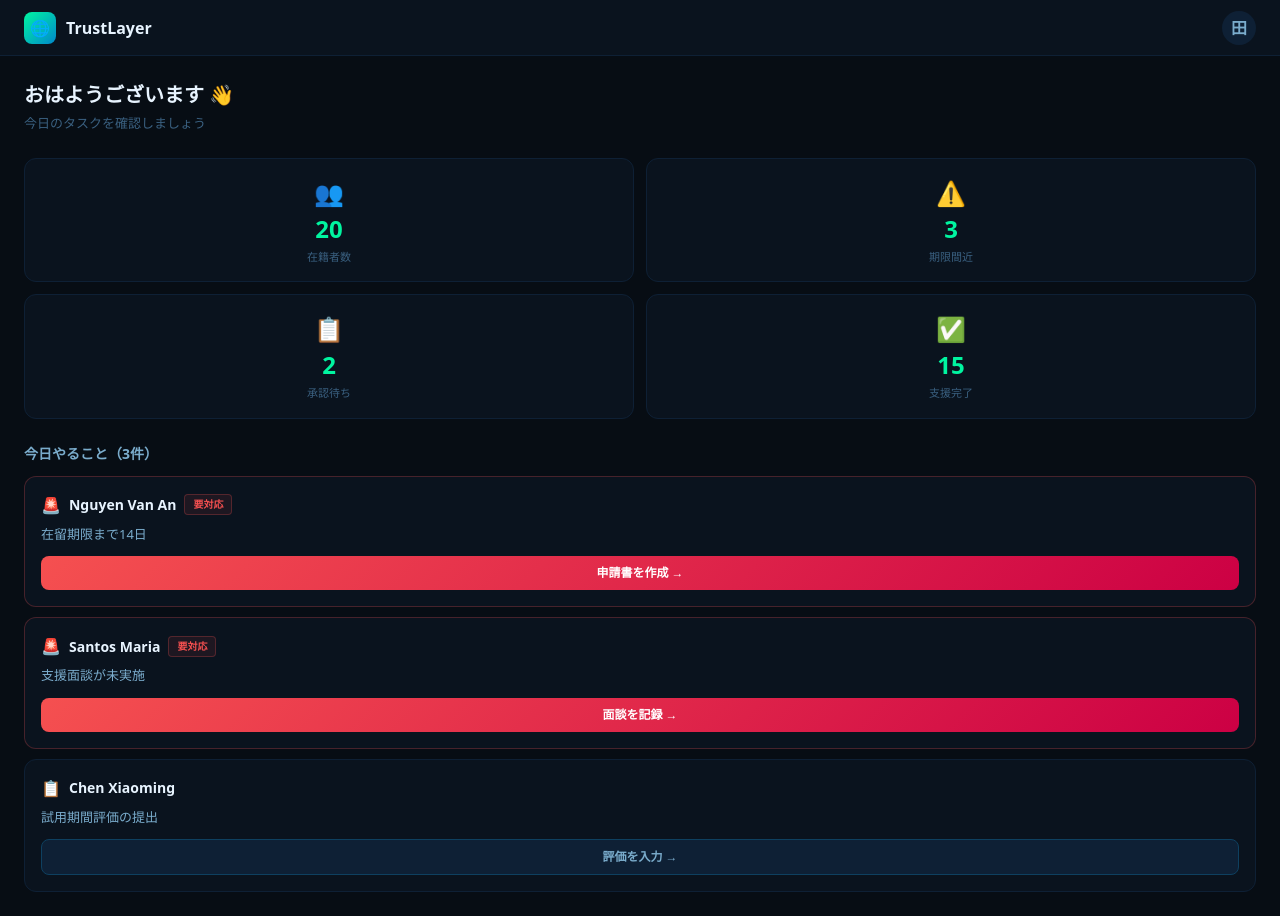
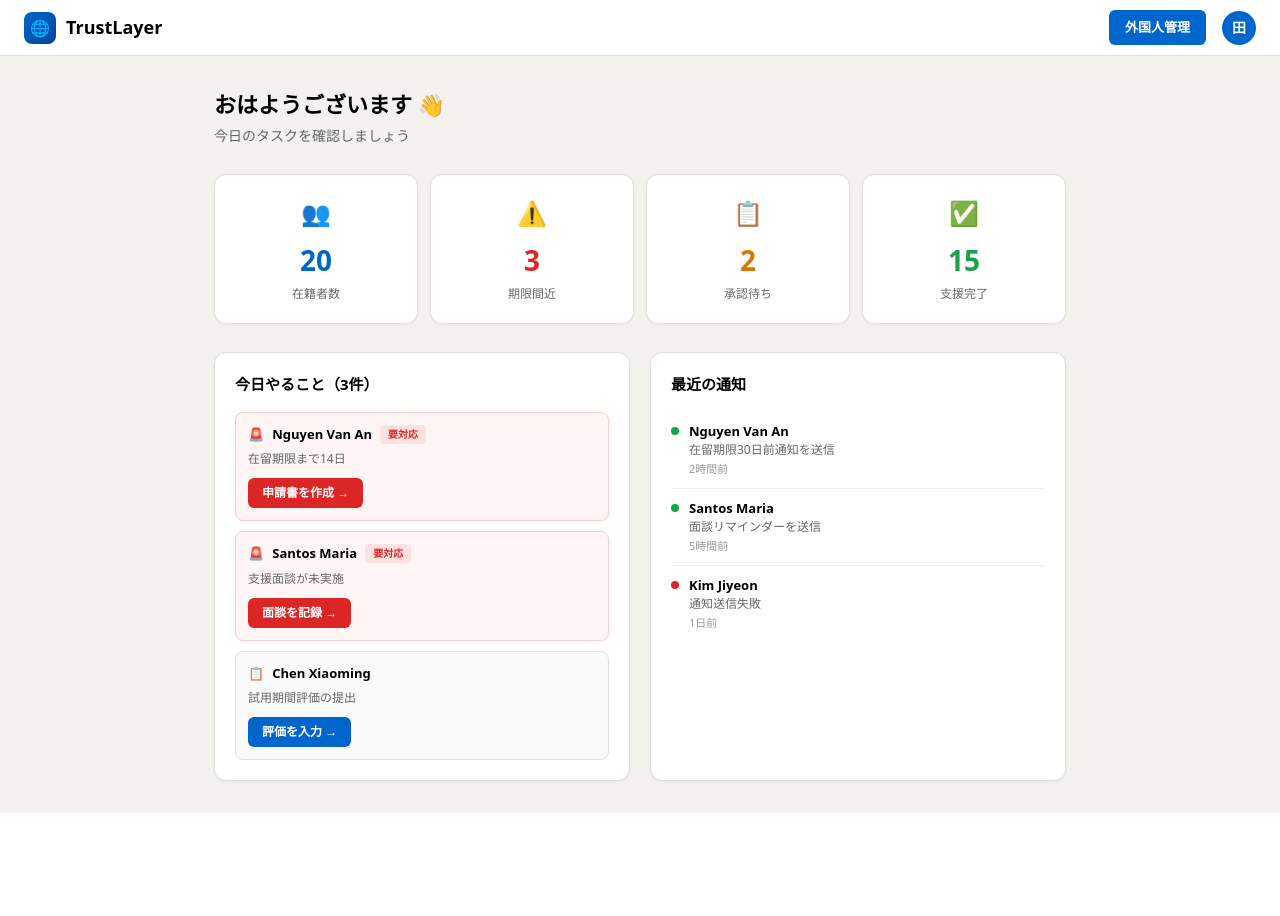
Before and after one commit to Bin-O/trustlayer, a Next.js app: page /dashboard in a window 1280 px wide. After the commit the page ends 813 px from the top, so only its background shows below. Built offline with nearby package versions, Linux system fonts and the light colour scheme.

Commit message:
UIを白ベースに修正

```diff
--- a/app/dashboard/page.tsx
+++ b/app/dashboard/page.tsx
@@ -1,51 +1,90 @@
+'use client'
+import { useRouter } from 'next/navigation'
+
 export default function Dashboard() {
+  const router = useRouter()
   const tasks = [
     {id:1, urgent:true, name:"Nguyen Van An", msg:"在留期限まで14日", action:"申請書を作成"},
     {id:2, urgent:true, name:"Santos Maria", msg:"支援面談が未実施", action:"面談を記録"},
     {id:3, urgent:false, name:"Chen Xiaoming", msg:"試用期間評価の提出", action:"評価を入力"},
-  ];
+  ]
   const stats = [
-    {icon:"👥", num:20, label:"在籍者数"},
-    {icon:"⚠️", num:3, label:"期限間近"},
-    {icon:"📋", num:2, label:"承認待ち"},
-    {icon:"✅", num:15, label:"支援完了"},
-  ];
+    {icon:"👥", num:20, label:"在籍者数", color:"#0066cc"},
+    {icon:"⚠️", num:3, label:"期限間近", color:"#dc2626"},
+    {icon:"📋", num:2, label:"承認待ち", color:"#d97706"},
+    {icon:"✅", num:15, label:"支援完了", color:"#16a34a"},
+  ]
   return (
-    <div style={{minHeight:"100vh",background:"#070d14",fontFamily:"system-ui,sans-serif",color:"#c8d8e8"}}>
-      <div style={{background:"#0a131e",borderBottom:"1px solid #0e2035",padding:"0 24px",height:56,display:"flex",alignItems:"center",justifyContent:"space-between"}}>
+    <div style={{minHeight:"100vh",background:"#f3f2ef",fontFamily:"system-ui,sans-serif"}}>
+      {/* Header */}
+      <div style={{background:"#fff",borderBottom:"1px solid #e0e0e0",padding:"0 24px",height:56,display:"flex",alignItems:"center",justifyContent:"space-between",position:"sticky",top:0,zIndex:100}}>
         <div style={{display:"flex",alignItems:"center",gap:10}}>
-          <div style={{width:32,height:32,borderRadius:8,background:"linear-gradient(135deg,#00f5a0,#0088cc)",display:"flex",alignItems:"center",justifyContent:"center",fontSize:16}}>🌐</div>
-          <span style={{fontWeight:800,fontSize:16,color:"#e8f4ff"}}>TrustLayer</span>
+          <div style={{width:32,height:32,borderRadius:8,background:"linear-gradient(135deg,#0066cc,#004499)",display:"flex",alignItems:"center",justifyContent:"center",fontSize:16}}>🌐</div>
+          <span style={{fontWeight:700,fontSize:18,color:"#000"}}>TrustLayer</span>
         </div>
-        <div style={{width:34,height:34,borderRadius:"50%",background:"#0e2035",display:"flex",alignItems:"center",justifyContent:"center",fontWeight:700,color:"#7aaccc"}}>田</div>
+        <div style={{display:"flex",alignItems:"center",gap:16}}>
+          <button onClick={()=>router.push('/workers')} style={{background:"#0066cc",border:"none",borderRadius:6,padding:"8px 16px",color:"#fff",fontSize:13,fontWeight:600,cursor:"pointer"}}>外国人管理</button>
+          <div style={{width:34,height:34,borderRadius:"50%",background:"#0066cc",display:"flex",alignItems:"center",justifyContent:"center",fontWeight:700,color:"#fff",fontSize:14}}>田</div>
+        </div>
       </div>
-      <div style={{padding:"24px"}}>
-        <h1 style={{margin:"0 0 4px",fontSize:20,fontWeight:800,color:"#e8f4ff"}}>おはようございます 👋</h1>
-        <p style={{margin:"0 0 24px",fontSize:13,color:"#3a6080"}}>今日のタスクを確認しましょう</p>
-        <div style={{display:"grid",gridTemplateColumns:"repeat(2,1fr)",gap:12,marginBottom:24}}>
+
+      <div style={{maxWidth:900,margin:"0 auto",padding:"32px 24px"}}>
+        {/* Welcome */}
+        <div style={{marginBottom:28}}>
+          <h1 style={{margin:"0 0 4px",fontSize:22,fontWeight:700,color:"#000"}}>おはようございます 👋</h1>
+          <p style={{margin:0,fontSize:14,color:"#666"}}>今日のタスクを確認しましょう</p>
+        </div>
+
+        {/* KPI Cards */}
+        <div style={{display:"grid",gridTemplateColumns:"repeat(4,1fr)",gap:12,marginBottom:28}}>
           {stats.map((s,i)=>(
-            <div key={i} style={{background:"#0a131e",border:"1px solid #0e2035",borderRadius:12,padding:"16px",textAlign:"center"}}>
-              <div style={{fontSize:24}}>{s.icon}</div>
-              <div style={{fontSize:24,fontWeight:800,color:"#00f5a0"}}>{s.num}</div>
-              <div style={{fontSize:11,color:"#3a6080",marginTop:2}}>{s.label}</div>
+            <div key={i} style={{background:"#fff",border:"1px solid #e0e0e0",borderRadius:12,padding:"20px 16px",textAlign:"center",boxShadow:"0 1px 3px rgba(0,0,0,0.06)"}}>
+              <div style={{fontSize:24,marginBottom:8}}>{s.icon}</div>
+              <div style={{fontSize:28,fontWeight:700,color:s.color}}>{s.num}</div>
+              <div style={{fontSize:12,color:"#666",marginTop:4}}>{s.label}</div>
             </div>
           ))}
         </div>
-        <h2 style={{margin:"0 0 12px",fontSize:14,fontWeight:700,color:"#7aaccc"}}>今日やること（{tasks.length}件）</h2>
-        <div style={{display:"flex",flexDirection:"column",gap:10}}>
-          {tasks.map(t=>(
-            <div key={t.id} style={{background:"#0a131e",border:t.urgent?"1px solid #f5505040":"1px solid #0e2035",borderRadius:12,padding:"16px"}}>
-              <div style={{display:"flex",alignItems:"center",gap:8,marginBottom:8}}>
-                <span>{t.urgent?"🚨":"📋"}</span>
-                <span style={{fontWeight:700,fontSize:14,color:"#e8f4ff"}}>{t.name}</span>
-                {t.urgent&&<span style={{background:"#f5505015",border:"1px solid #f5505040",color:"#f55050",fontSize:10,padding:"2px 8px",borderRadius:4,fontWeight:600}}>要対応</span>}
+
+        <div style={{display:"grid",gridTemplateColumns:"1fr 1fr",gap:20}}>
+          {/* Today's tasks */}
+          <div style={{background:"#fff",border:"1px solid #e0e0e0",borderRadius:12,padding:"20px",boxShadow:"0 1px 3px rgba(0,0,0,0.06)"}}>
+            <h2 style={{margin:"0 0 16px",fontSize:15,fontWeight:600,color:"#000"}}>今日やること（{tasks.length}件）</h2>
+            <div style={{display:"flex",flexDirection:"column",gap:10}}>
+              {tasks.map(t=>(
+                <div key={t.id} style={{border:t.urgent?"1px solid #fecaca":"1px solid #e0e0e0",borderRadius:8,padding:"12px",background:t.urgent?"#fff5f5":"#fafafa"}}>
+                  <div style={{display:"flex",alignItems:"center",gap:8,marginBottom:6}}>
+                    <span style={{fontSize:13}}>{t.urgent?"🚨":"📋"}</span>
+                    <span style={{fontWeight:600,fontSize:13,color:"#000"}}>{t.name}</span>
+                    {t.urgent&&<span style={{background:"#fee2e2",color:"#dc2626",fontSize:10,padding:"2px 8px",borderRadius:4,fontWeight:600}}>要対応</span>}
+                  </div>
+                  <p style={{margin:"0 0 10px",fontSize:12,color:"#666"}}>{t.msg}</p>
+                  <button style={{background:t.urgent?"#dc2626":"#0066cc",border:"none",borderRadius:6,padding:"6px 14px",color:"#fff",fontSize:12,fontWeight:600,cursor:"pointer"}}>{t.action} →</button>
+                </div>
+              ))}
+            </div>
+          </div>
+
+          {/* Recent notifications */}
+          <div style={{background:"#fff",border:"1px solid #e0e0e0",borderRadius:12,padding:"20px",boxShadow:"0 1px 3px rgba(0,0,0,0.06)"}}>
+            <h2 style={{margin:"0 0 16px",fontSize:15,fontWeight:600,color:"#000"}}>最近の通知</h2>
+            {[
+              {name:"Nguyen Van An", msg:"在留期限30日前通知を送信", time:"2時間前", ok:true},
+              {name:"Santos Maria", msg:"面談リマインダーを送信", time:"5時間前", ok:true},
+              {name:"Kim Jiyeon", msg:"通知送信失敗", time:"1日前", ok:false},
+            ].map((n,i)=>(
+              <div key={i} style={{display:"flex",alignItems:"flex-start",gap:10,padding:"10px 0",borderBottom:i<2?"1px solid #f0f0f0":"none"}}>
+                <div style={{width:8,height:8,borderRadius:"50%",background:n.ok?"#16a34a":"#dc2626",marginTop:5,flexShrink:0}}/>
+                <div>
+                  <div style={{fontSize:13,fontWeight:600,color:"#000"}}>{n.name}</div>
+                  <div style={{fontSize:12,color:"#666"}}>{n.msg}</div>
+                  <div style={{fontSize:11,color:"#999",marginTop:2}}>{n.time}</div>
+                </div>
               </div>
-              <p style={{margin:"0 0 12px",fontSize:13,color:"#7aaccc"}}>{t.msg}</p>
-              <button style={{background:t.urgent?"linear-gradient(135deg,#f55050,#cc0044)":"#0e2035",border:t.urgent?"none":"1px solid #0e4060",borderRadius:8,padding:"8px 16px",color:t.urgent?"#fff":"#7aaccc",fontSize:12,fontWeight:600,cursor:"pointer",width:"100%"}}>{t.action} →</button>
-            </div>
-          ))}
+            ))}
+          </div>
         </div>
       </div>
     </div>
-  );
+  )
 }
```
